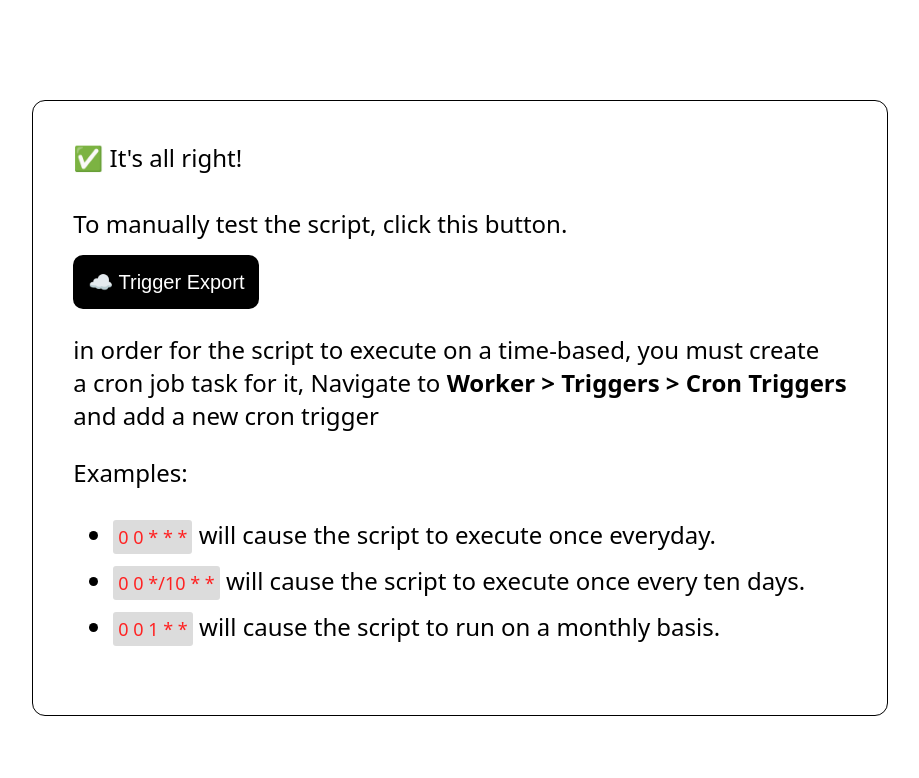
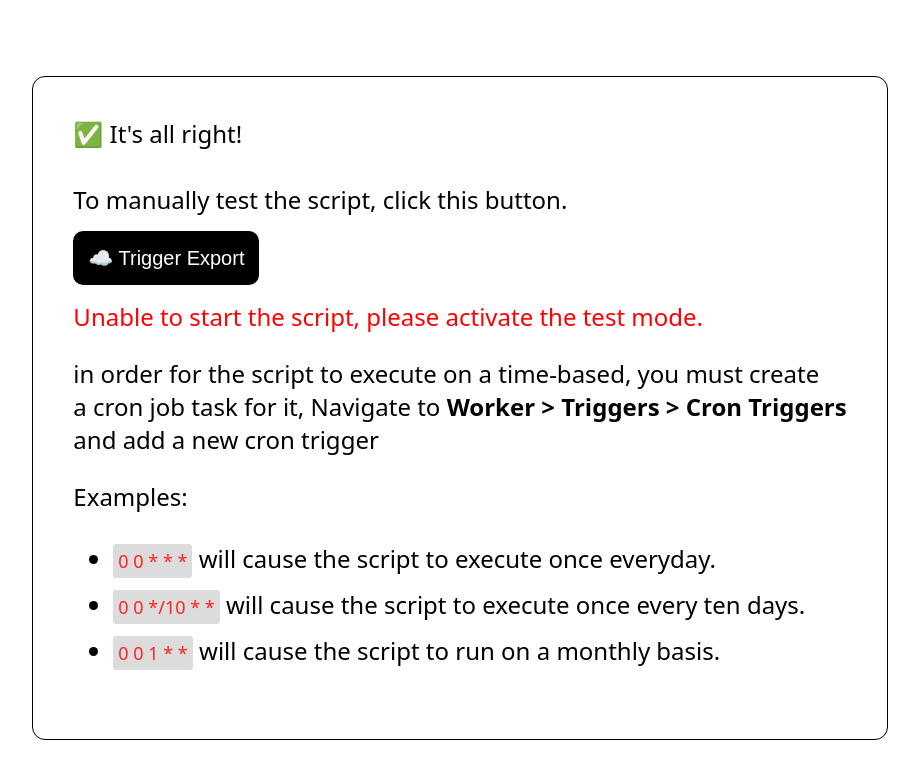
Before and after one commit to notionblog/notion-backups, a website: page pages/home.html in a window 1280 px wide. Both pictures are taken after a click on the button "☁️ Trigger Export". Shown: the whole page, without its empty margins (180-1099 px from the left). Drawn offline with Linux system fonts and the light colour scheme; no server answers.

Commit message:
feat: add ability to trigger script

```diff
--- a/pages/home.html
+++ b/pages/home.html
@@ -34,7 +34,7 @@
       button {
         padding: 15px;
         font-size: 20px;
-        margin-top: 15px;
+        margin: 15px 0px;
         background-color: black;
         color: white;
         border: none;
@@ -45,6 +45,12 @@
         opacity: 0.8;
         cursor: pointer;
       }
+      .success {
+        color: green;
+      }
+      .failure {
+        color: red;
+      }
     </style>
   </head>
   <body>
@@ -54,7 +60,10 @@
 
         To manually test the script, click this button.
         <br />
-        <button>☁️ Trigger Export</button>
+        <div class="actions">
+          <button id="trigger">☁️ Trigger Export</button>
+          <div class="responses"></div>
+        </div>
         <p>
           in order for the script to execute on a time-based, you must create
           <br />a cron job task for it, Navigate to
@@ -78,5 +87,26 @@
         </ul>
       </div>
     </div>
+    <script>
+      window.onload = () => {
+        const btn = document.querySelector('#trigger')
+        const triggerScript = async () => {
+          const responses = document.querySelector('.responses')
+          responses.innerHTML = ''
+          const span = document.createElement('SPAN')
+          const res = await fetch('/test')
+          if (res.ok) {
+            span.classList.add('success')
+            span.innerText = 'Success! started exporting your workspaces...'
+          } else {
+            span.classList.add('failure')
+            span.innerText =
+              'Unable to start the script, please activate the test mode.'
+          }
+          responses.appendChild(span)
+        }
+        btn.addEventListener('click', triggerScript)
+      }
+    </script>
   </body>
 </html>
```
Also changed, not shown: src/index.js (+15 -5 lines), dist/worker.js.
